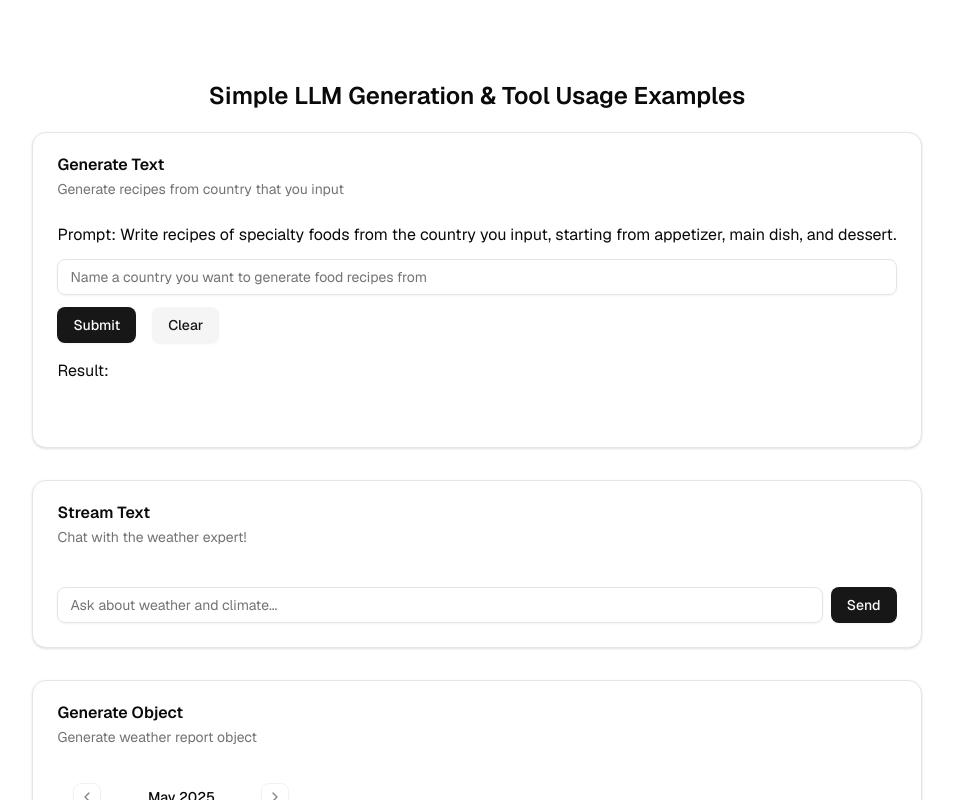
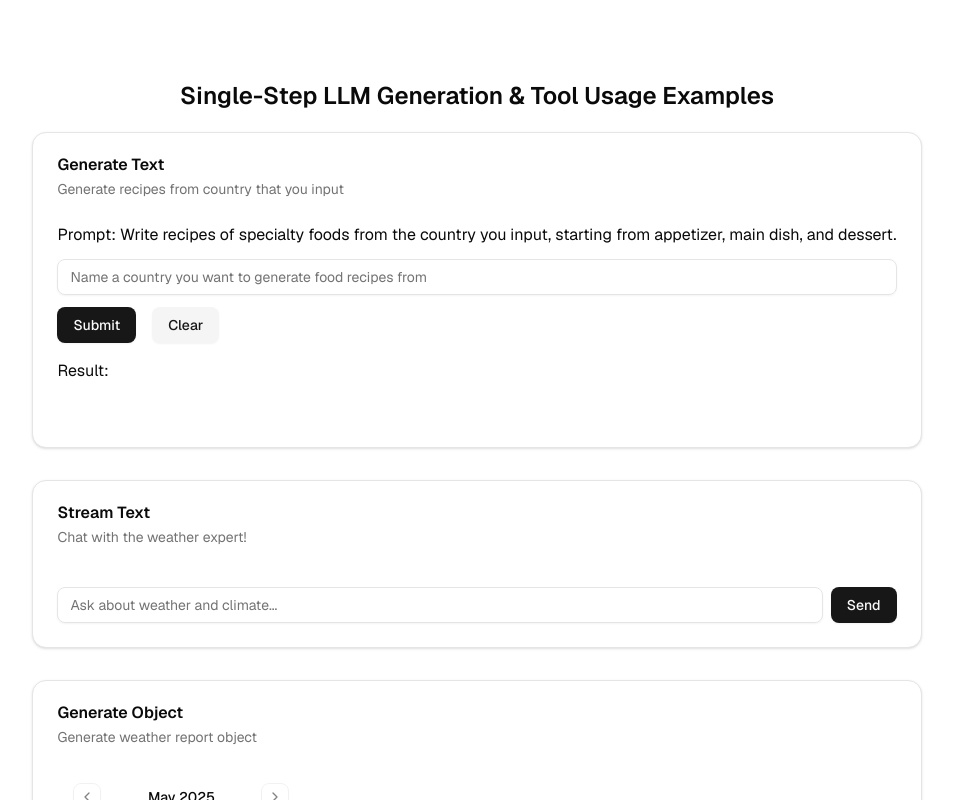
Before and after one commit to Spieny/embed-ai, a Next.js app: page / in a window 1280 px wide. Shown: the top 800 px of the page, without its empty margins (163-1116 px from the left). Built offline with nearby package versions, Linux system fonts and the light colour scheme.

Commit message:
modify page title, remove unnecessary skeleton

```diff
--- a/app/page.tsx
+++ b/app/page.tsx
@@ -14,7 +14,7 @@ import { Label } from "@/components/ui/label";
 export default function Home() {
   return (
     <div className="justify-items-center min-h-screen p-8 pb-20 gap-16 sm:p-20 font-[family-name:var(--font-geist-sans)]">
-      <h1 className="text-2xl font-semibold mb-5">Simple LLM Generation & Tool Usage Examples</h1>
+      <h1 className="text-2xl font-semibold mb-5">Single-Step LLM Generation & Tool Usage Examples</h1>
       <main className="flex flex-col gap-[32px] row-start-2 items-center sm:items-start">
         <GenerateTextSection />
         <StreamTextSection />
--- a/components/pattern-examples/evaluator.tsx
+++ b/components/pattern-examples/evaluator.tsx
@@ -66,11 +66,9 @@ const Evaluator = () => {
                 <div className="flex gap-4">
                     <Badge className="text-sm">Iterations: {loading ? <LoaderCircle size={20} className="animate-spin" /> : result?.iterationsRequired}</Badge>
                 </div>
-                {loading ? <div className='w-1/2 h-3 bg-gray-400 rounded animate-pulse' /> : (
-                    <div className="w-full p-5 border rounded-lg max-w-[798px]">
-                        <Markdown>{result?.finalTranslation}</Markdown>
-                    </div>
-                )}
+                <div className="w-full p-5 border rounded-lg max-w-[798px]">
+                    <Markdown>{result?.finalTranslation}</Markdown>
+                </div>
             </div>
         </CardContent>
     </Card>
```
